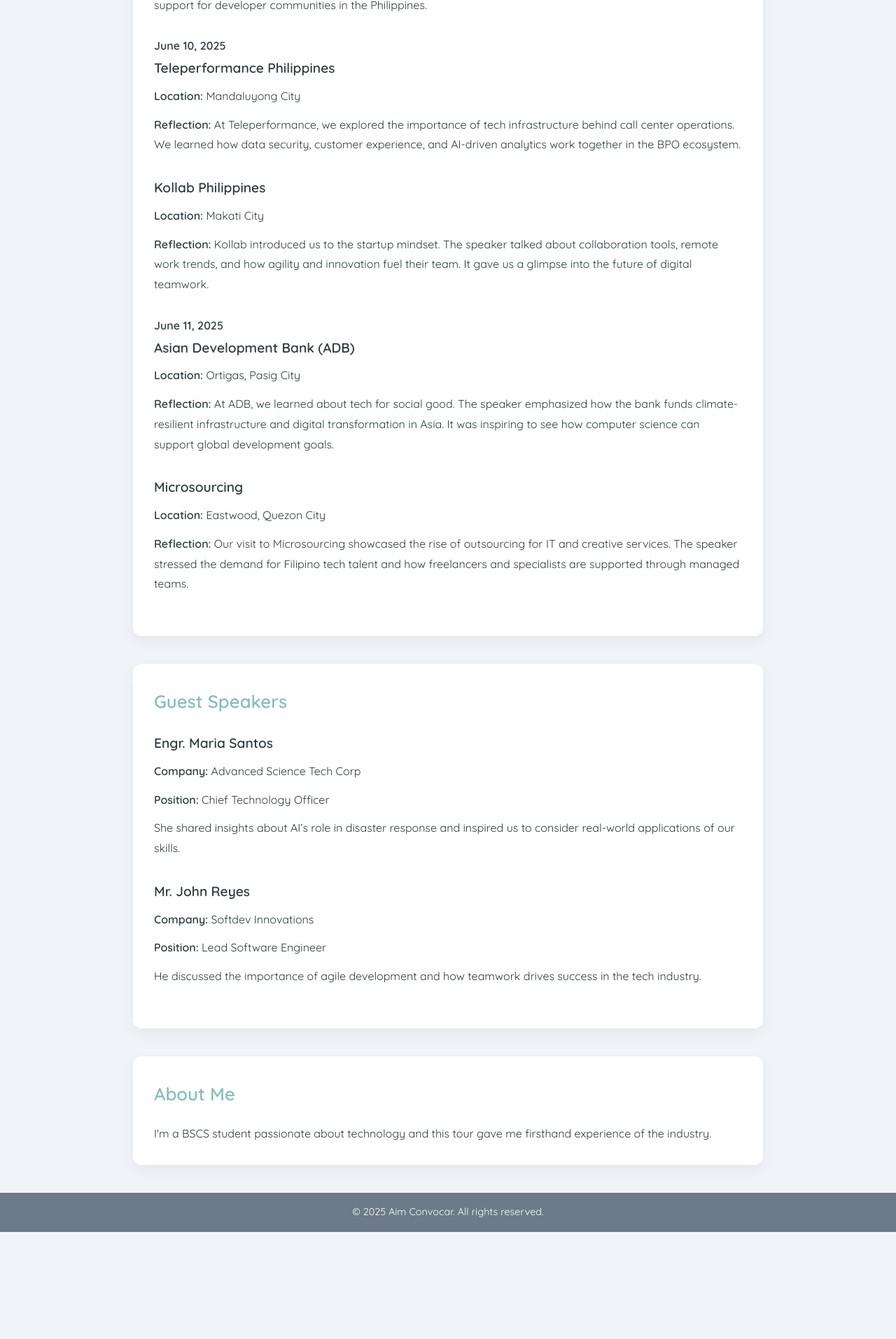
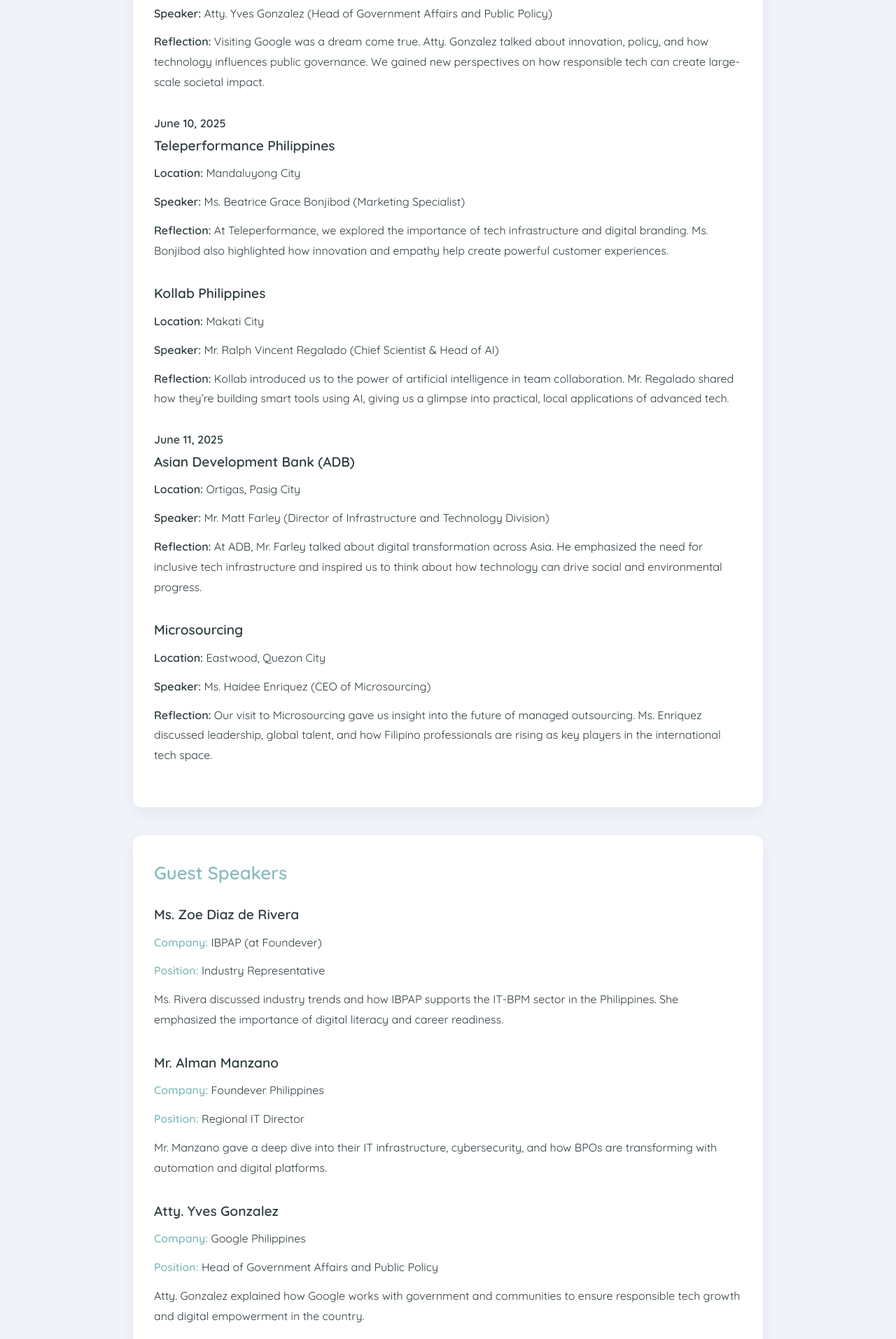
Before and after one commit to Aim1818/blog, a plain HTML site: page index.html in a window 1280 px wide. Shown: the part 883-2797 px from the top of the page at 70% size. Before the commit the page ends 2704 px from the top, so only its background shows below. Drawn offline with Linux system fonts and the light colour scheme.

Commit message:
Added Speakers section and linked them in company reflections

```diff
--- a/index.html
+++ b/index.html
@@ -30,13 +30,15 @@
   <article class="post">
     <h3>Foundever Philippines</h3>
     <p><strong>Location:</strong> Bonifacio Global City, Taguig</p>
-    <p><strong>Reflection:</strong> At Foundever, we learned about the real-world impact of customer service and business process outsourcing. The speaker highlighted how communication, empathy, and tech skills are essential in today's global service industry.</p>
+    <p><strong>Speakers:</strong> Ms. Zoe Diaz de Rivera (IBPAP Representative) and Mr. Alman Manzano (Regional IT Director of Foundever)</p>
+    <p><strong>Reflection:</strong> At Foundever, we learned about the real-world impact of customer service and business process outsourcing. The speakers emphasized the critical role of IT in BPO operations and the importance of nurturing digital talent in the Philippines.</p>
   </article>
 
   <article class="post">
     <h3>Google Philippines</h3>
     <p><strong>Location:</strong> Bonifacio Global City, Taguig</p>
-    <p><strong>Reflection:</strong> Visiting Google was a dream come true. The speaker discussed innovation, workplace culture, and how Google builds products that solve real-world problems. We also learned about career opportunities and their support for developer communities in the Philippines.</p>
+    <p><strong>Speaker:</strong> Atty. Yves Gonzalez (Head of Government Affairs and Public Policy)</p>
+    <p><strong>Reflection:</strong> Visiting Google was a dream come true. Atty. Gonzalez talked about innovation, policy, and how technology influences public governance. We gained new perspectives on how responsible tech can create large-scale societal impact.</p>
   </article>
 
   <h4 class="visit-date">June 10, 2025</h4>
@@ -44,13 +46,15 @@
   <article class="post">
     <h3>Teleperformance Philippines</h3>
     <p><strong>Location:</strong> Mandaluyong City</p>
-    <p><strong>Reflection:</strong> At Teleperformance, we explored the importance of tech infrastructure behind call center operations. We learned how data security, customer experience, and AI-driven analytics work together in the BPO ecosystem.</p>
+    <p><strong>Speaker:</strong> Ms. Beatrice Grace Bonjibod (Marketing Specialist)</p>
+    <p><strong>Reflection:</strong> At Teleperformance, we explored the importance of tech infrastructure and digital branding. Ms. Bonjibod also highlighted how innovation and empathy help create powerful customer experiences.</p>
   </article>
 
   <article class="post">
     <h3>Kollab Philippines</h3>
     <p><strong>Location:</strong> Makati City</p>
-    <p><strong>Reflection:</strong> Kollab introduced us to the startup mindset. The speaker talked about collaboration tools, remote work trends, and how agility and innovation fuel their team. It gave us a glimpse into the future of digital teamwork.</p>
+    <p><strong>Speaker:</strong> Mr. Ralph Vincent Regalado (Chief Scientist & Head of AI)</p>
+    <p><strong>Reflection:</strong> Kollab introduced us to the power of artificial intelligence in team collaboration. Mr. Regalado shared how they’re building smart tools using AI, giving us a glimpse into practical, local applications of advanced tech.</p>
   </article>
 
   <h4 class="visit-date">June 11, 2025</h4>
@@ -58,36 +62,73 @@
   <article class="post">
     <h3>Asian Development Bank (ADB)</h3>
     <p><strong>Location:</strong> Ortigas, Pasig City</p>
-    <p><strong>Reflection:</strong> At ADB, we learned about tech for social good. The speaker emphasized how the bank funds climate-resilient infrastructure and digital transformation in Asia. It was inspiring to see how computer science can support global development goals.</p>
+    <p><strong>Speaker:</strong> Mr. Matt Farley (Director of Infrastructure and Technology Division)</p>
+    <p><strong>Reflection:</strong> At ADB, Mr. Farley talked about digital transformation across Asia. He emphasized the need for inclusive tech infrastructure and inspired us to think about how technology can drive social and environmental progress.</p>
   </article>
 
   <article class="post">
     <h3>Microsourcing</h3>
     <p><strong>Location:</strong> Eastwood, Quezon City</p>
-    <p><strong>Reflection:</strong> Our visit to Microsourcing showcased the rise of outsourcing for IT and creative services. The speaker stressed the demand for Filipino tech talent and how freelancers and specialists are supported through managed teams.</p>
+    <p><strong>Speaker:</strong> Ms. Haidee Enriquez (CEO of Microsourcing)</p>
+    <p><strong>Reflection:</strong> Our visit to Microsourcing gave us insight into the future of managed outsourcing. Ms. Enriquez discussed leadership, global talent, and how Filipino professionals are rising as key players in the international tech space.</p>
   </article>
 </section>
+
 
 
   <section id="speakers">
   <h2>Guest Speakers</h2>
 
   <article class="post">
-    <h3>Engr. Maria Santos</h3>
-    <p><strong>Company:</strong> Advanced Science Tech Corp</p>
-    <p><strong>Position:</strong> Chief Technology Officer</p>
-    <p>She shared insights about AI’s role in disaster response and inspired us to consider real-world applications of our skills.</p>
+    <h3>Ms. Zoe Diaz de Rivera</h3>
+    <p><strong>Company:</strong> IBPAP (at Foundever)</p>
+    <p><strong>Position:</strong> Industry Representative</p>
+    <p>Ms. Rivera discussed industry trends and how IBPAP supports the IT-BPM sector in the Philippines. She emphasized the importance of digital literacy and career readiness.</p>
   </article>
 
   <article class="post">
-    <h3>Mr. John Reyes</h3>
-    <p><strong>Company:</strong> Softdev Innovations</p>
-    <p><strong>Position:</strong> Lead Software Engineer</p>
-    <p>He discussed the importance of agile development and how teamwork drives success in the tech industry.</p>
+    <h3>Mr. Alman Manzano</h3>
+    <p><strong>Company:</strong> Foundever Philippines</p>
+    <p><strong>Position:</strong> Regional IT Director</p>
+    <p>Mr. Manzano gave a deep dive into their IT infrastructure, cybersecurity, and how BPOs are transforming with automation and digital platforms.</p>
   </article>
 
-  <!-- Add more speaker articles as needed -->
+  <article class="post">
+    <h3>Atty. Yves Gonzalez</h3>
+    <p><strong>Company:</strong> Google Philippines</p>
+    <p><strong>Position:</strong> Head of Government Affairs and Public Policy</p>
+    <p>Atty. Gonzalez explained how Google works with government and communities to ensure responsible tech growth and digital empowerment in the country.</p>
+  </article>
+
+  <article class="post">
+    <h3>Ms. Beatrice Grace Bonjibod</h3>
+    <p><strong>Company:</strong> Teleperformance Philippines</p>
+    <p><strong>Position:</strong> Marketing Specialist</p>
+    <p>Ms. Bonjibod shared insights on branding, marketing strategy, and how technology enhances human interaction in customer service.</p>
+  </article>
+
+  <article class="post">
+    <h3>Mr. Ralph Vincent Regalado</h3>
+    <p><strong>Company:</strong> Kollab Philippines</p>
+    <p><strong>Position:</strong> Chief Scientist & Head of AI</p>
+    <p>Mr. Regalado discussed how their team uses machine learning to build collaboration tools that understand human behavior and intent.</p>
+  </article>
+
+  <article class="post">
+    <h3>Mr. Matt Farley</h3>
+    <p><strong>Company:</strong> Asian Development Bank</p>
+    <p><strong>Position:</strong> Director, Infrastructure and Technology Division</p>
+    <p>Mr. Farley emphasized inclusive tech development and showed how ADB uses digital innovation to support sustainable projects across Asia.</p>
+  </article>
+
+  <article class="post">
+    <h3>Ms. Haidee Enriquez</h3>
+    <p><strong>Company:</strong> Microsourcing</p>
+    <p><strong>Position:</strong> CEO</p>
+    <p>Ms. Enriquez talked about the leadership mindset needed to scale outsourcing in the global market and how they nurture Filipino talent through long-term career support.</p>
+  </article>
 </section>
+
 
 
   <section id="about">
--- a/style.css
+++ b/style.css
@@ -98,3 +98,12 @@
     padding: 20px;
   }
 }
+
+#speakers h3 {
+  margin-top: 10px;
+  color: #2e3c40;
+}
+
+#speakers p strong {
+  color: #88bdbc;
+}
```
